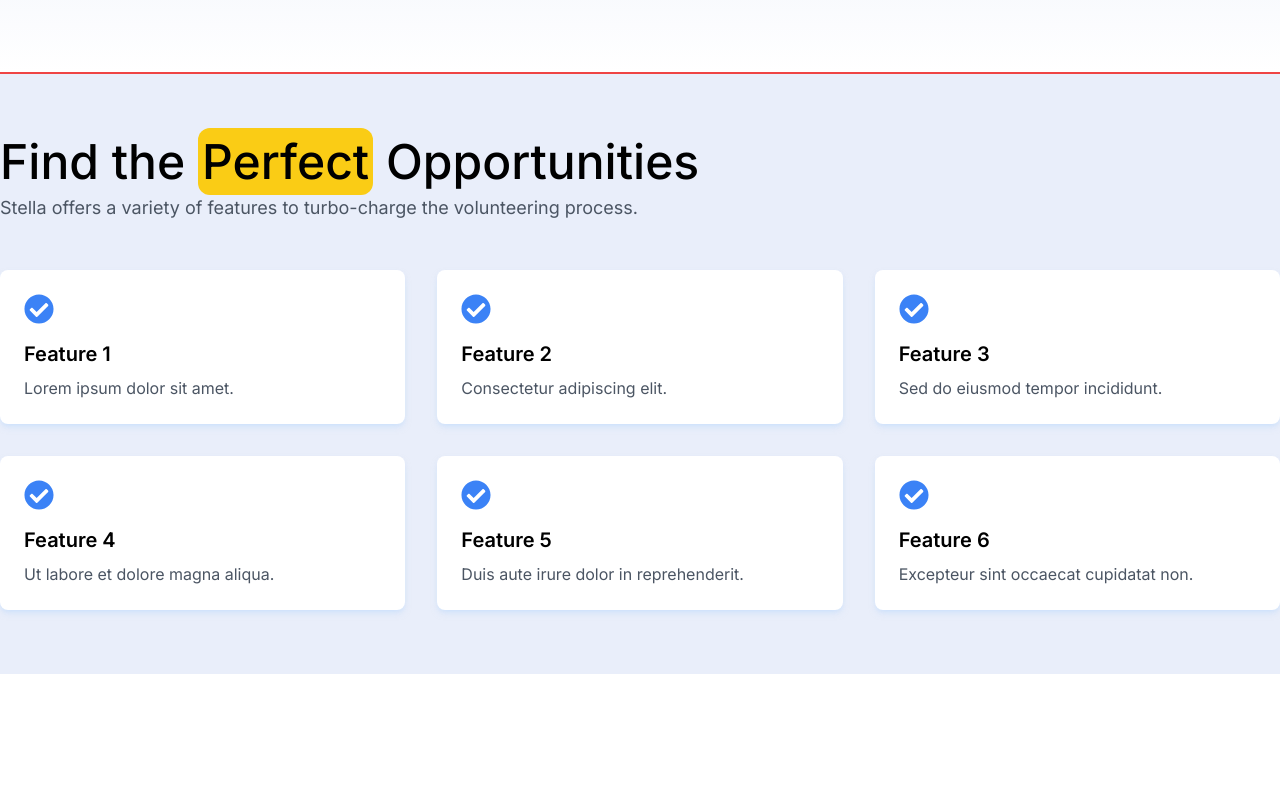
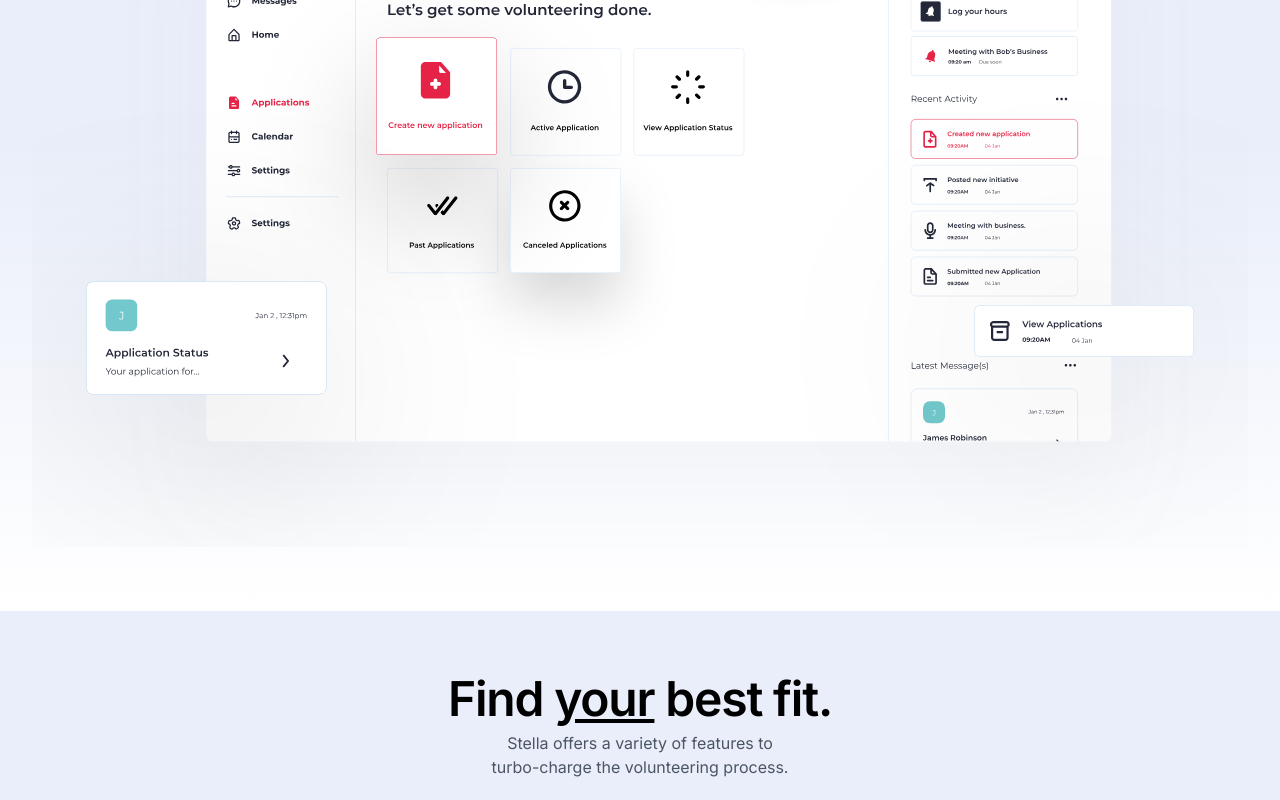
Before and after one commit to PkTheCoda/casapp, a Next.js app: page / in a window 1280 px wide. Shown: the part 660-1460 px from the top of the page. Before the commit the page ends 1334 px from the top, so only its background shows below. Built offline with nearby package versions, Linux system fonts and the light colour scheme.

Commit message:
finished up features section

```diff
--- a/src/app/Components/HeroComponent.jsx
+++ b/src/app/Components/HeroComponent.jsx
@@ -1,10 +1,12 @@
 "use client"
+import Image from 'next/image'
+import dashboard from '../Images/dashboardother.svg'
 
 export default function HeroComponent() {
     return (
         <>
-        <div className="bg-gradient-to-b from-[#e9eefa] from-60% border-b-2 border-red-500 to-white py-16 px-4 sm:px-6 lg:px-8">
-            <div className="max-w-7xl mx-auto text-center flex flex-col items-center justify-center mb-40 gap-y-2">
+        <div className="bg-gradient-to-b from-[#e9eefa] from-60% to-white py-16 px-4 sm:px-6 lg:px-8 flex flex-col items-center justify-center">
+            <div className="max-w-7xl mx-auto text-center flex flex-col items-center justify-center gap-y-2 relative">
 
                 <div>
                     <h1 className="text-4xl font-[600] font-inter tracking-tight text-gray-900 sm:text-7xl">
@@ -20,12 +22,19 @@ export default function HeroComponent() {
                 Find the perfect volunteer opportunities in <b>minutes, not days.</b> <br /> The ultimate site for finding and getting volunteer hours.
                 </p>
 
-                <button className="px-6 py-3 bg-black font-inter transition transform hover:scale-110 mt-4 text-white rounded-lg">
-                    Start Volunteering For Free.
-                </button>
-                <p className="mt-3 text-xs font-inter">No Payment required*</p>
+                <div>
+                    <button className="px-6 py-3 bg-black font-inter transition transform hover:scale-110 mt-4 text-white rounded-lg">
+                        Start Volunteering For Free.
+                    </button>
+                    <p className="mt-3 text-xs font-inter">No Payment required*</p>
+                </div>
             </div>
 
+            <Image
+                src={dashboard}
+                className='w-auto h-auto'
+                alt="Test"
+            />
 
         </div>
         </>
--- a/src/app/Components/InitialFeatures.jsx
+++ b/src/app/Components/InitialFeatures.jsx
@@ -1,36 +1,62 @@
+"use client"
+
 import React from "react";
-import { FaCheckCircle } from "react-icons/fa"; // Replace with the actual react-icons you want to use
+import {
+    FaHandsHelping,
+    FaBuilding,
+    FaGraduationCap,
+    FaBusinessTime,
+    FaLightbulb,
+    FaClipboardCheck,
+} from "react-icons/fa";
+
+const colorClasses = {
+    blue: "hover:border-blue-400",
+    red: "hover:border-red-400",
+    yellow: "hover:border-yellow-400",
+    green: "hover:border-green-400",
+    purple: "hover:border-purple-400",
+    pink: "hover:border-pink-400",
+};
+
+
 
 const featuresData = [
   {
-    icon: <FaCheckCircle />,
-    title: "Feature 1",
-    subtitle: "Lorem ipsum dolor sit amet.",
+    icon: <FaHandsHelping />,
+    title: "Find Volunteer Opportunities",
+    subtitle: "Discover a wide range of volunteering options tailored to your interests and location.",
+    color: 'blue'
   },
   {
-    icon: <FaCheckCircle />,
-    title: "Feature 2",
-    subtitle: "Consectetur adipiscing elit.",
+    icon: <FaBuilding />,
+    title: "Connect with Local Businesses",
+    subtitle: "Businesses in your area are looking for volunteers like you to support their initiatives.",
+    color: 'red'
   },
   {
-    icon: <FaCheckCircle />,
-    title: "Feature 3",
-    subtitle: "Sed do eiusmod tempor incididunt.",
+    icon: <FaGraduationCap />,
+    title: "Streamline Your CAS Experience",
+    subtitle: "Simplify the CAS service component by easily finding and applying for volunteer opportunities.",
+    color: 'yellow'
   },
   {
-    icon: <FaCheckCircle />,
-    title: "Feature 4",
-    subtitle: "Ut labore et dolore magna aliqua.",
+    icon: <FaBusinessTime />,
+    title: "Businesses and Schools Unite",
+    subtitle: "Bridge the gap between businesses seeking help and IB schools with motivated students ready to volunteer.",
+    color: 'green'
   },
   {
-    icon: <FaCheckCircle />,
-    title: "Feature 5",
-    subtitle: "Duis aute irure dolor in reprehenderit.",
+    icon: <FaLightbulb />,
+    title: "Create Your Own Initiatives",
+    subtitle: "Empower students to take initiative by proposing their own volunteer projects.",
+    color: 'purple'
   },
   {
-    icon: <FaCheckCircle />,
-    title: "Feature 6",
-    subtitle: "Excepteur sint occaecat cupidatat non.",
+    icon: <FaClipboardCheck />,
+    title: "Effortless Application Process",
+    subtitle: "Apply to volunteer opportunities with ease and track your applications conveniently.",
+    color: 'pink'
   },
 ];
 
@@ -38,24 +64,30 @@ export default function Features() {
     return (
       <div className="bg-[#e9eefa] py-16">
         <div className="max-w-7xl mx-auto">
-        <h2 className="text-5xl font-medium mb-2 font-inter">Find the <span className="bg-yellow-400 rounded-xl p-1">Perfect</span> Opportunities</h2>
-        <p className="text-lg text-gray-600 mb-12 font-inter">
-          Stella offers a variety of features to turbo-charge the volunteering process.
+          <div className="text-center">
+              <h2 className="text-5xl font-semibold mb-2 tracking-tight font-inter">Find <span className="underline">your</span> best fit.</h2>
+              <p className="text-md text-gray-600 mb-12 font-inter">
+              Stella offers a variety of features to <br /> turbo-charge the volunteering process.
               </p>
-        <div className="grid grid-cols-1 sm:grid-cols-2 lg:grid-cols-3 gap-8">
+          </div>
+          <div className="grid grid-cols-1 sm:grid-cols-2 lg:grid-cols-3 gap-8 mx-20">
             {featuresData.map((feature, index) => (
               <div
                 key={index}
-              className="bg-white p-6 rounded-lg shadow-md shadow-blue-200/50 font-inter"
+                className={`bg-white px-6 py-6 rounded-xl border-2 border-transparent transition duration-500 ${colorClasses[feature.color]}`}
               >
-              <div className="text-3xl mb-4 text-blue-500">
+                <div className="text-3xl mb-4 text-blue-500 bg-blue-100 p-4 w-max rounded-full">
                   {feature.icon}
                 </div>
-              <h3 className="text-xl font-semibold mb-2">
+                <h3 className="text-xl mb-2 font-outfit">
                   {feature.title}
                 </h3>
-              <p className="text-gray-600">
+                <p className="text-gray-600 font-inter">
                   {feature.subtitle}
+                </p>
+
+                <p className="hover:underline text-black font-outfit cursor-pointer mt-4">
+                    Try Now
                 </p>
               </div>
             ))}
```
Also changed, not shown: src/app/Images/dashboard.svg (added), src/app/Images/dashboardother.svg (added). Lines whose indentation alone changed are shown as unchanged.
